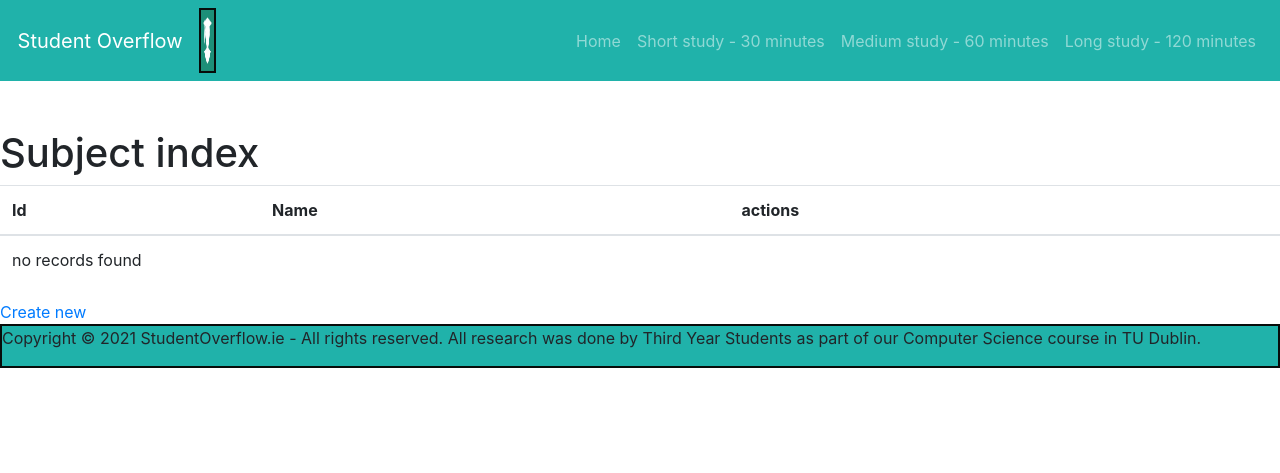
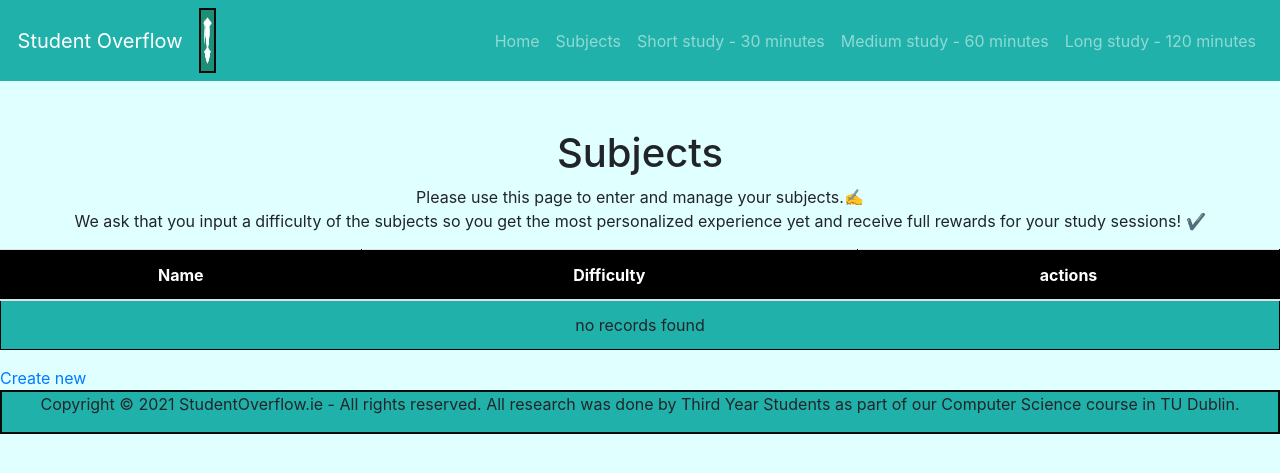
Before and after one commit to LukeTormey/StudentOverflow, a PHP site: template templates/subject/index.html.twig in a window 1280 px wide. Shown: the top 473 px of the page. Run offline with PHP 8.4, Linux system fonts and the light colour scheme; the template is opened without the code that fills it, so the values that code supplies are empty; some libraries are stand-ins or nearby versions.

Commit message:
I have added more frontend elements to the pages. I have also made the difficulty feature now appear to users and adjusted routes and the nav bar.

```diff
--- a/templates/base.html.twig
+++ b/templates/base.html.twig
@@ -59,6 +59,11 @@
                 Home
             </a>
                 <li class="nav-item">
+                    <a class="nav-link" href="{{ url('subject_index')}}">
+                        Subjects
+                    </a>
+                </li>
+                <li class="nav-item">
                     <a class="nav-link" href="{{ url('timer', {'n': 30}) }}">
                 Short study - 30 minutes
             </a>
--- a/templates/default/index.html.twig
+++ b/templates/default/index.html.twig
@@ -29,7 +29,7 @@
     <div class="content">
         <h5><strong>The objective of this web application is to give the user a space to control, monitor and improve your study experience.</strong></h5>
         <p>✍  Use our study timer to receive rewards and monitor your <a href="{{ url('study') }}">study.</a><br></br>
-            💻  Store records of your <a href="{{ url('subject') }}">subjects</a> and upcoming assignments.<br></br>
+            💻  Store records of your <a href="{{ url('subject_index') }}">subjects</a> and upcoming assignments.<br></br>
             ✔  View your academic schedule and upcoming assignments with our customizable <a href="{{ url('calender') }}">calender.</a><br></br>
             ⭐  Visit your <a href="{{ url('trophies') }}">trophy cabinet</a> and admire your achievements!
     </p>
--- a/templates/subject/index.html.twig
+++ b/templates/subject/index.html.twig
@@ -3,21 +3,49 @@
 {% block title %}Subject index{% endblock %}
 
 {% block body %}
-    <h1>Subject index</h1>
+    <style>
+        h1 {
+            text-align: center;
+        }
+        p {
+            text-align: center;
+        }
+        body {
+            background-color: lightcyan;
+        }
+    table, th, td {
+    border: 1px solid black;
+    text-align: center;
+    }
+    table {
+    width: 100%;
+    border-collapse: collapse;
+    }
+    tr:nth-child(odd) {background-color: lightseagreen;}
+    tr:nth-child(even) {background-color: lightgray;}
+    th {
+    height: 50px;
+    background-color: black;
+    color: white;
+    }
+    </style>
+    <h1>Subjects</h1>
+    <p>Please use this page to enter and manage your subjects.✍ <br> We ask that you input a difficulty of the subjects so
+    you get the most personalized experience yet and receive full rewards for your study sessions! ✔</p>
 
     <table class="table">
         <thead>
             <tr>
-                <th>Id</th>
                 <th>Name</th>
+                <th>Difficulty</th>
                 <th>actions</th>
             </tr>
         </thead>
         <tbody>
         {% for subject in subjects %}
             <tr>
-                <td>{{ subject.id }}</td>
                 <td>{{ subject.name }}</td>
+                <td>{{ subject.difficulty }}</td>
                 <td>
                     <a href="{{ path('subject_show', {'id': subject.id}) }}">show</a>
                     <a href="{{ path('subject_edit', {'id': subject.id}) }}">edit</a>
```
Also changed, not shown: templates/default/timer.html.twig (+16 -6 lines), public/images/timer.png (added).
